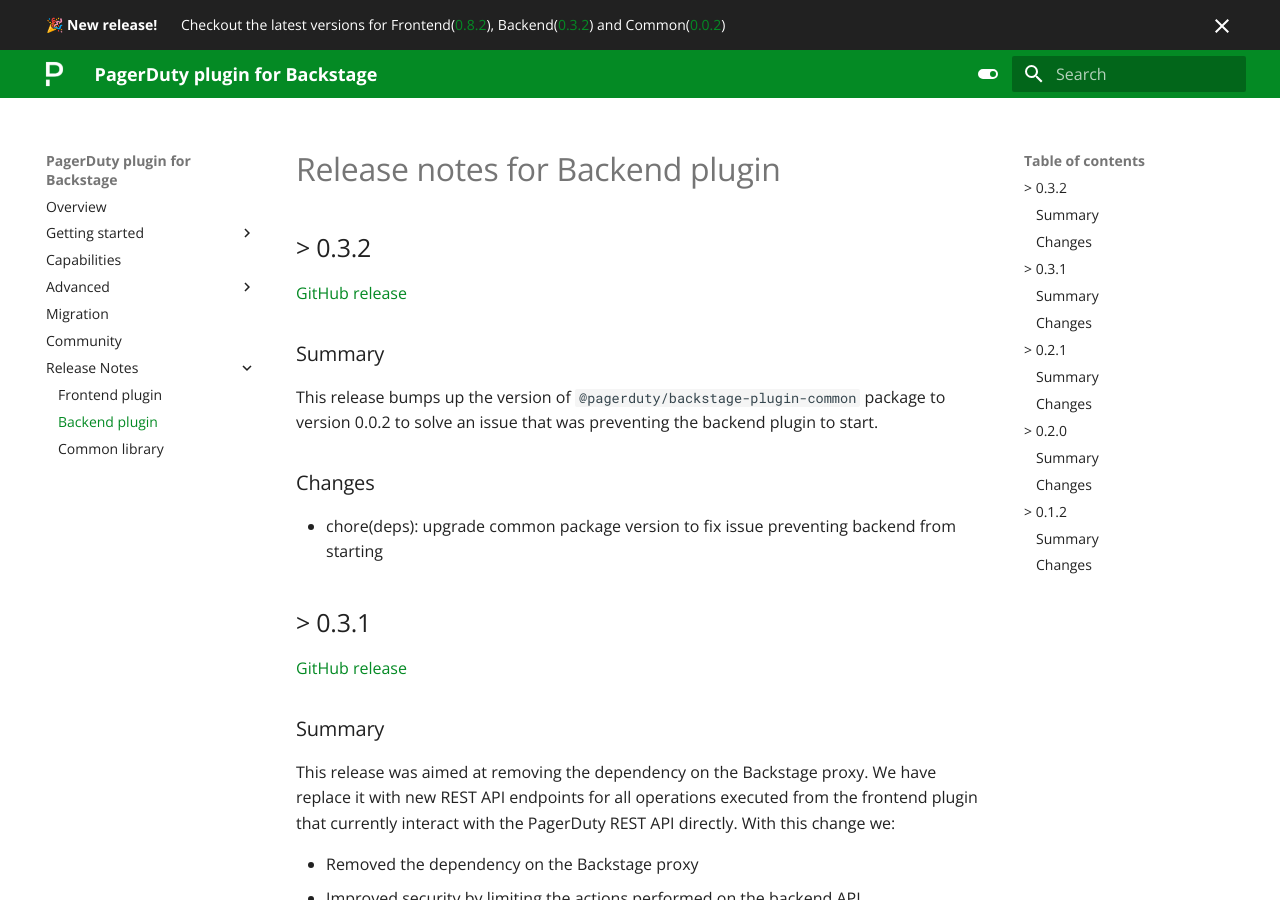
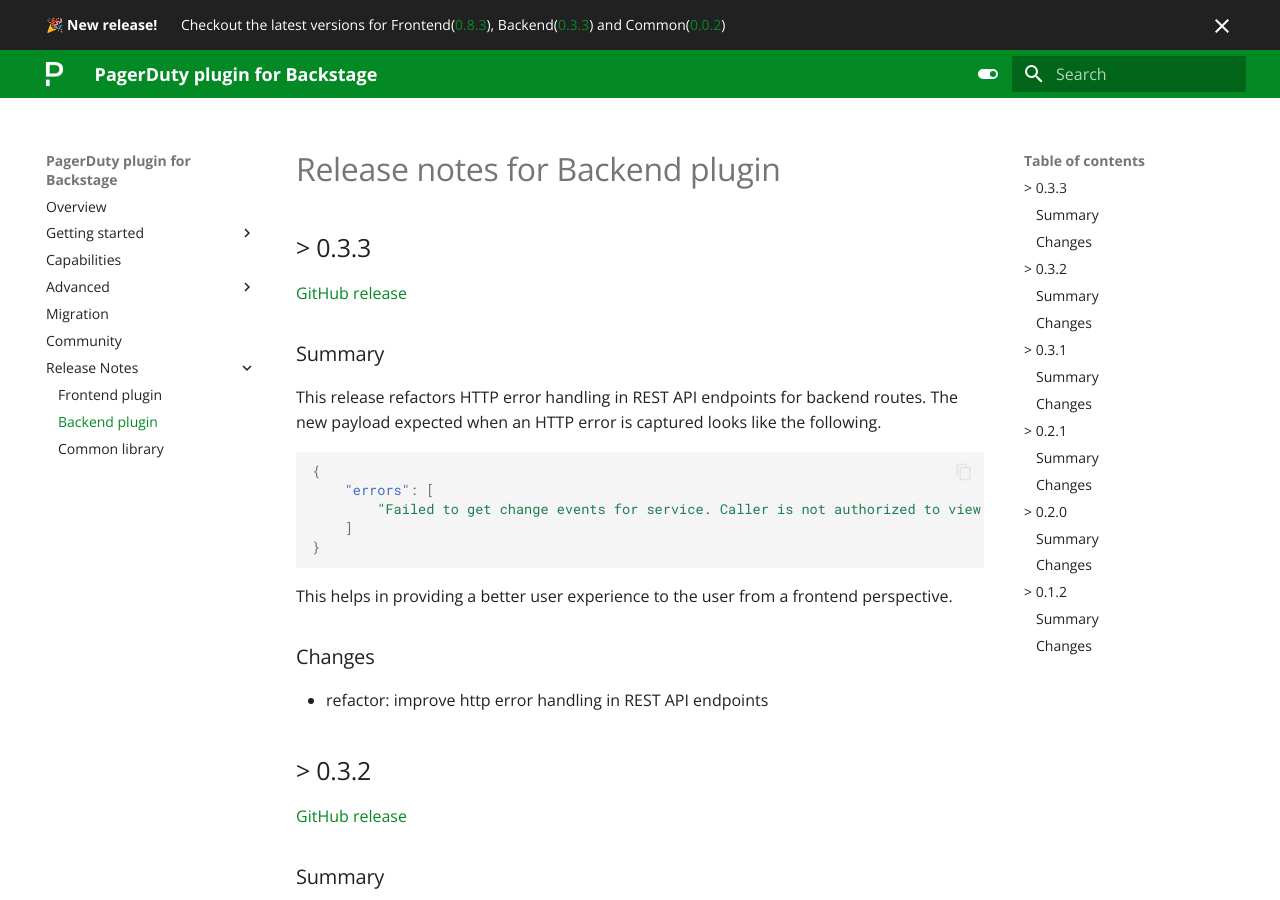
Before and after one commit to PagerDuty/backstage-plugin-docs, an MkDocs documentation site: the page built from docs/release-notes/backend.md, in a window 1280 px wide and 900 px high. Built offline with MkDocs 1.6.1 and Material for MkDocs 9.7.7, drawn with Linux system fonts in a browser that asks for light colours.

Commit message:
docs: update release notes for new release
Signed-off-by: Tiago Barbosa <tbarbos@hotmail.com>

````diff
--- a/docs/release-notes/backend.md
+++ b/docs/release-notes/backend.md
@@ -1,4 +1,26 @@
 # Release notes for Backend plugin
+
+## > 0.3.3
+
+[GitHub release](https://github.com/PagerDuty/backstage-plugin-backend/releases/tag/0.3.3)
+
+### Summary
+
+This release refactors HTTP error handling in REST API endpoints for backend routes. The new payload expected when an HTTP error is captured looks like the following.
+
+```json
+{
+    "errors": [
+        "Failed to get change events for service. Caller is not authorized to view the requested resource."
+    ]
+}
+```
+
+This helps in providing a better user experience to the user from a frontend perspective.
+
+### Changes
+
+- refactor: improve http error handling in REST API endpoints
 
 ## > 0.3.2
 
--- a/overrides/main.html
+++ b/overrides/main.html
@@ -3,7 +3,7 @@
 {% block announce %}
 <div>
     <p>
-        <strong>🎉 New release!</strong> <span style="margin-left: 20px;"> Checkout the latest versions for Frontend(<a href="/release-notes/frontend/#082">0.8.2</a>), Backend(<a href="/release-notes/backend/#032">0.3.2</a>) and Common(<a href="/release-notes/common/#002">0.0.2</a>) </span>
+        <strong>🎉 New release!</strong> <span style="margin-left: 20px;"> Checkout the latest versions for Frontend(<a href="/release-notes/frontend/#083">0.8.3</a>), Backend(<a href="/release-notes/backend/#033">0.3.3</a>) and Common(<a href="/release-notes/common/#002">0.0.2</a>) </span>
     </p>
 </div>
 {% endblock %}
````
Also changed, not shown: docs/release-notes/frontend.md (+18 -0 lines), docs/images/releases/083-error-when-aiops-missing.png (added), docs/images/releases/083-new-error-when-aiops-missing.png (added).
